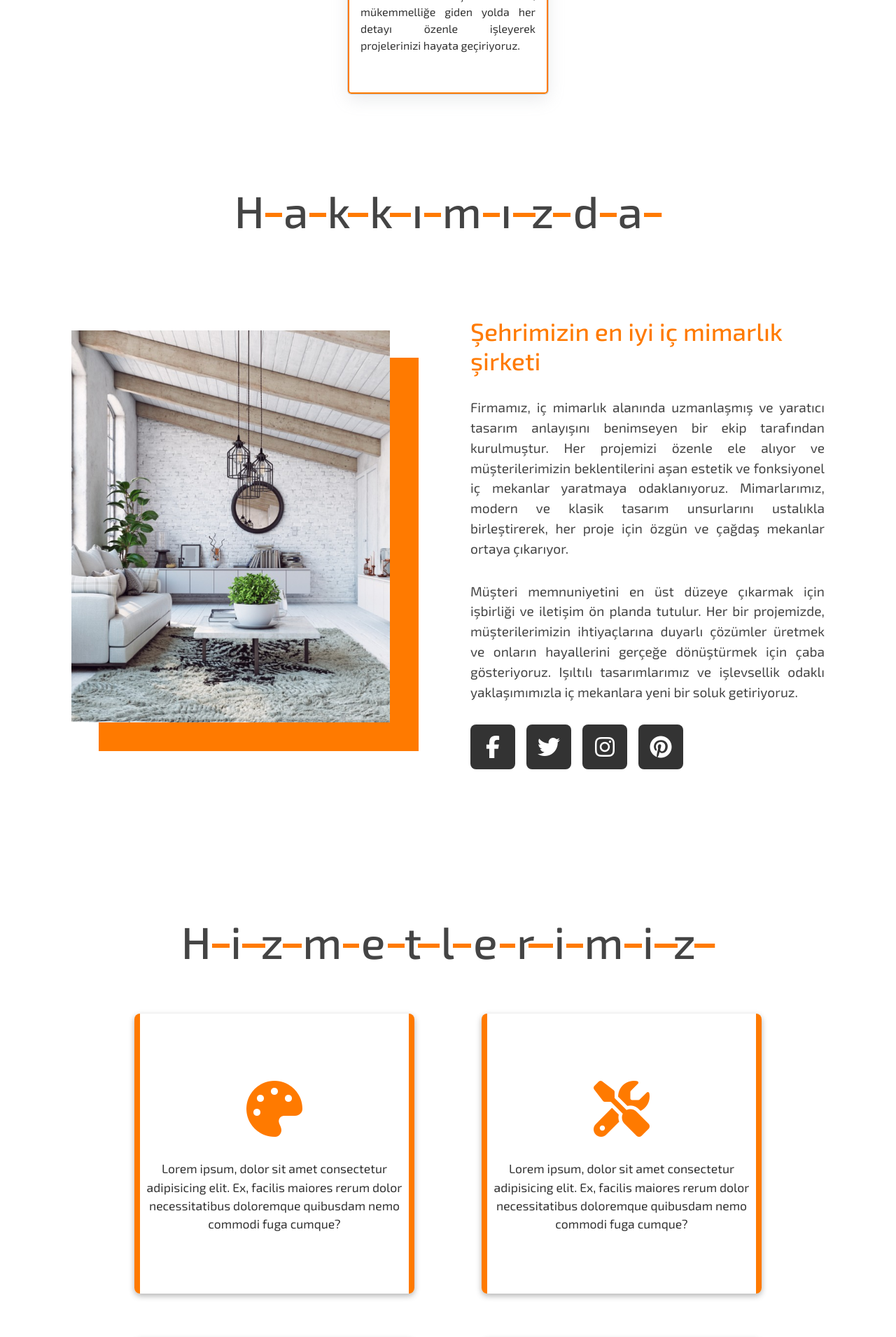
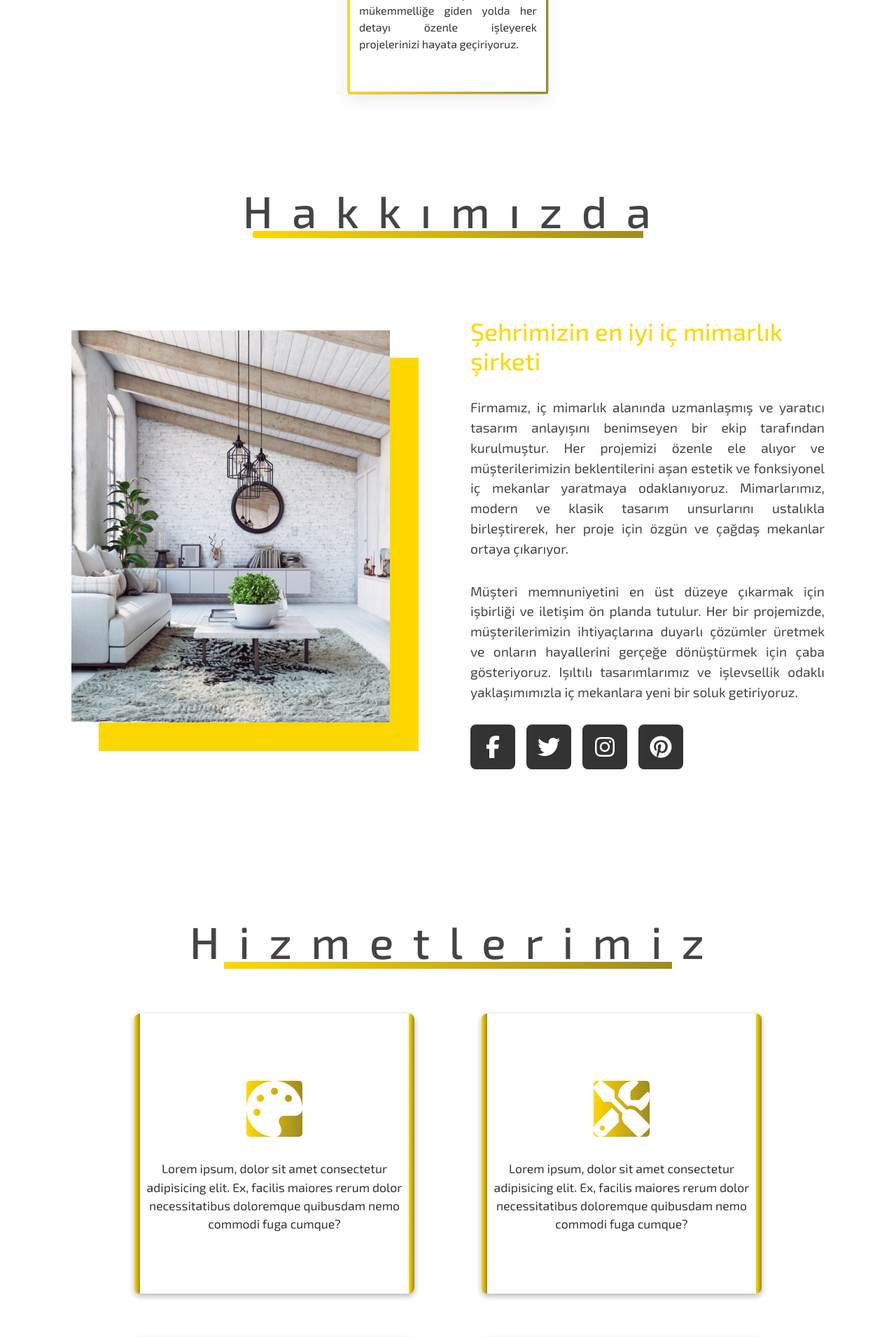
Before and after one commit to mhmtkarakas/InteriorDesignProject--with-ReactBootstrap, a React (Create React App) app: page / in a window 1280 px wide. Shown: the part 880-2790 px from the top of the page at 70% size. Built offline with nearby package versions, Linux system fonts and the light colour scheme.

Commit message:
some components editted

```diff
--- a/src/components/AboutUs.css
+++ b/src/components/AboutUs.css
@@ -1,43 +1,51 @@
-.aboutus{
-    min-height:100vh ;
+.aboutus {
+  min-height: 100vh;
   padding-bottom: 3rem;
 }
-.heading{
+.heading {
   font-size: 4rem;
   text-align: center;
   letter-spacing: 1.7rem;
   color: #444;
   margin: 2rem 0;
   padding-top: 6rem;
-    text-decoration: underline;
-    text-decoration-style: solid;
-    text-decoration-color: var(--orange);
-    text-underline-offset: -1.4rem;
+  padding-left: 1.5rem;
+  position: relative;
 }
-.aboutus .image{
+.heading::before {
+  content: "";
+  position: absolute;
+  bottom: 0;
+  left: 50%;
+  transform: translateX(-50%);
+  width: 50%;
+  height: 10px;
+
+  background: var(--lgradient);
+}
+.aboutus .image {
   padding: 2rem;
 }
-.aboutus .image img{
+.aboutus .image img {
   height: 35rem;
   object-fit: cover;
-    box-shadow: 2.5rem 2.5rem 0 1px var(--orange);
+  box-shadow: 2.5rem 2.5rem 0 1px #ffd700;
 }
-.aboutus .info{
+.aboutus .info {
   padding: 2rem;
   margin-top: 3rem;
 }
-.aboutus .info h2{
-    color: var(--orange);
+.aboutus .info h2 {
+  color: #ffd700;
   font-size: 2.2rem;
 }
-.aboutus .info p{
-    font-size:1.2rem ;
+.aboutus .info p {
+  font-size: 1.2rem;
   color: #444;
   margin: 2rem 0;
   text-align: justify;
-
 }
-.aboutus .info .icons i{
+.aboutus .info .icons i {
   font-size: 2rem;
   height: 4rem;
   width: 4rem;
@@ -45,23 +53,23 @@
   text-align: center;
   background: #333;
   color: #fff;
-    border-radius: .5rem;
+  border-radius: 0.5rem;
   margin-right: 1rem;
   text-decoration: none;
 }
-.aboutus .info .icons i:hover{
+.aboutus .info .icons i:hover {
   background: var(--lgradient);
 }
-@media only screen and (max-width:550px){
-   .heading{
+@media only screen and (max-width: 550px) {
+  .heading {
     font-size: 2.5rem;
     font-weight: 600;
     margin: 1rem 0;
     text-underline-offset: -1.1rem;
   }
 }
-@media only screen and (max-width:768px) {
-    .aboutus{
+@media only screen and (max-width: 768px) {
+  .aboutus {
     display: flex;
     flex-direction: column;
   }
--- a/src/components/Hizmetlerimiz.css
+++ b/src/components/Hizmetlerimiz.css
@@ -1,28 +1,54 @@
-.hizmetler{
+.hizmetler {
   min-height: 100vh;
 }
-.hizmetler .box-container{
+.hizmetler .box-container {
   width: 100%;
   display: flex;
   justify-content: center;
   flex-wrap: wrap;
 }
-.hizmetler .box-container .box{
+.hizmetler .box-container .box {
   height: 25rem;
   width: 25rem;
-   box-shadow: 0 .2rem .5rem rgba(0, 0, 0, .3);
-   border-left: .5rem solid var(--orange);
-   border-right: .5rem solid var(--orange);
-   border-radius: .5rem;
+  box-shadow: 0 0.2rem 0.5rem rgba(0, 0, 0, 0.3);
+  border-radius: 0.5rem;
   text-align: center;
   padding-top: 6rem;
   margin: 2rem 3rem;
+  position: relative;
 }
-.hizmetler .box-container .box .fas{
-    color: var(--orange);
+.hizmetler .box-container .box::before {
+  content: "";
+  position: absolute;
+  top: 0;
+  left: 0;
+  width: 0.5rem;
+  height: 100%;
+  background: var(--lgradient);
+  border-top-left-radius: 0.5rem;
+  border-bottom-left-radius: 0.5rem;
+
+}
+.hizmetler .box-container .box::after {
+  content: "";
+  position: absolute;
+  top: 0;
+  right: 0;
+  width: 0.5rem;
+  height: 100%;
+  background: var(--lgradient);
+  border-top-right-radius: 0.5rem;
+  border-bottom-right-radius: 0.5rem;
+
+}
+
+.hizmetler .box-container .box .fas {
+  background: var(--lgradient);
   font-size: 5rem;
+  color: #fff;
+  border-radius: 5px;
 }
-.hizmetler .box-container .box p{
+.hizmetler .box-container .box p {
   color: #333;
   font-size: 1.1rem;
   margin: 2rem 0;
--- a/src/components/ServiceCard.css
+++ b/src/components/ServiceCard.css
@@ -7,13 +7,26 @@
 
 }
 .card-body{
-    border: 2px solid var(--orange);
+    position: relative;
+
     border-radius: 5px;
     display: flex;
     flex-direction: column;
     height: 205px;
     cursor: pointer;
     box-shadow: rgba(149, 157, 165, 0.2) 0px 8px 24px;
+}
+.card-body::before {
+    content: "";
+    position: absolute;
+    top: 0;
+    right: 0;
+    bottom: 0;
+    left: 0;
+    border: 3px solid transparent;
+    border-image: var(--lgradient);
+    border-image-slice: 1;
+    border-radius: 5px;
 }
 .card-body:hover{
     transform: scale(1.02);
--- a/src/index.css
+++ b/src/index.css
@@ -2,7 +2,7 @@
 @import url('https://fonts.googleapis.com/css2?family=Exo+2:ital,wght@0,100..900;1,100..900&display=swap');
 
 :root{
-  --lgradient: linear-gradient(180deg, yellow 10%, #3f3e3e 100%);;
+  --lgradient: linear-gradient(to right, #ffd700 , #3f3e3e 200%);;
   --orange:#ff7a00;
 
 }
```
Lines whose indentation alone changed are shown as unchanged.
